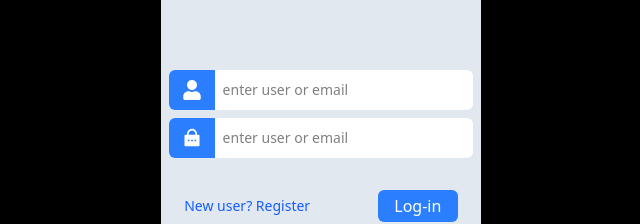
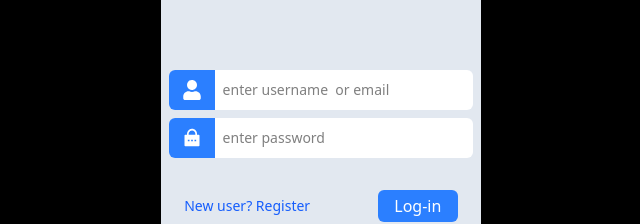
Before and after one commit to shailendrapawar/mernChatFrontend, a React (Vite) app: page / in a window 1280 px wide. Shown: the part 309-533 px from the top of the page, without its empty margins (319-959 px from the left). Built offline with nearby package versions, Linux system fonts and the light colour scheme.

Commit message:
ADDED: api functionality for registration

```diff
--- a/src/pages/authPages/Login.jsx
+++ b/src/pages/authPages/Login.jsx
@@ -1,28 +1,78 @@
 import { FaUser } from "react-icons/fa";
 import { RiLockPasswordFill } from "react-icons/ri";
 import {Link} from "react-router-dom"
+import { useState } from "react";
+import axios from "axios"
+import {toast} from "react-hot-toast"
+const Login = () => {
+
+    const [formData,setFormData]=useState({
+        identifier:"",
+        password:""
+    })
+
+    const handleChange=(e)=>{
+        const{name,value}=e.target;
+
+        setFormData((prev)=>({
+            ...prev,
+            [name]:value
+        }))
+    }
+
+    const handleLogin=async(e)=>{
+        if(formData.identifier==""||formData.password==""){
+            e.preventDefault()
+            return
+        }
+
+        try{
+
+            const res=await axios.post(import.meta.env.VITE_API_URL+"/auth/login",formData,{
+                headers:{
+                    "Content-Type":"application/json",
+                },
+                withCredentials:true
+            })
+
+            console.log(res)
+            if(res){
+                toast.success(res.data.msg)
+            }
+
+        }catch(err){
+            console.error(err.message)
+            toast.error(err.response.data.msg)
+        }
+
+    }
 
 
-const Login = () => {
     return (
         <div className="h-[400px] w-[320px] bg-slate-200 pl-2 pr-2 flex flex-col gap-5 justify-evenly ">
-
             <h1 className="text-center text-3xl">LOGIN Page</h1>
-
             <div className=" h-[40%] flex flex-col gap-2 items-center relative">
                 <section className=" h-10 flex rounded-md overflow-hidden  bg-white w-full">
                     <div className="w-[15%] flex justify-center items-center bg-blue-500"><FaUser className="h-5 w-5 text-white "></FaUser></div>
-                    <input className=" w-[85%] pl-2 pr-1 outline-none text-sm" placeholder="enter user or email"></input>
+                    <input className="w-[85%] pl-2 pr-1 outline-none text-sm"
+                    name="identifier"
+                    value={formData.identifier}
+                    onChange={(e)=>handleChange(e)}
+                    placeholder="enter username  or email"></input>
                 </section>
 
                 <section className=" h-10 flex rounded-md overflow-hidden bg-white w-full">
                     <div className="w-[15%] flex justify-center items-center bg-blue-500">< RiLockPasswordFill className="h-5 w-5 text-white "></RiLockPasswordFill></div>
-                    <input className=" w-[85%] pl-2 pr-1 outline-none text-sm" placeholder="enter user or email"></input>
+                    <input className=" w-[85%] pl-2 pr-1 outline-none text-sm"
+                    name="password"
+                    value={formData.password}
+                    onChange={(e)=>handleChange(e)}
+                    placeholder="enter password"></input>
                 </section>
 
                 <section className="h-8 flex items-center justify-between w-[90%] absolute bottom-2">
                     <Link to={"/register"} className="text-blue-600 text-sm">New user? Register</Link>
-                    <button className=" h-full w-20 bg-blue-500 text-white rounded-md">Log-in</button>
+                    <button className=" h-full w-20 bg-blue-500 text-white rounded-md" onClick={(e)=>handleLogin(e)}>Log-in</button>
                 </section>
             </div>
 
```
